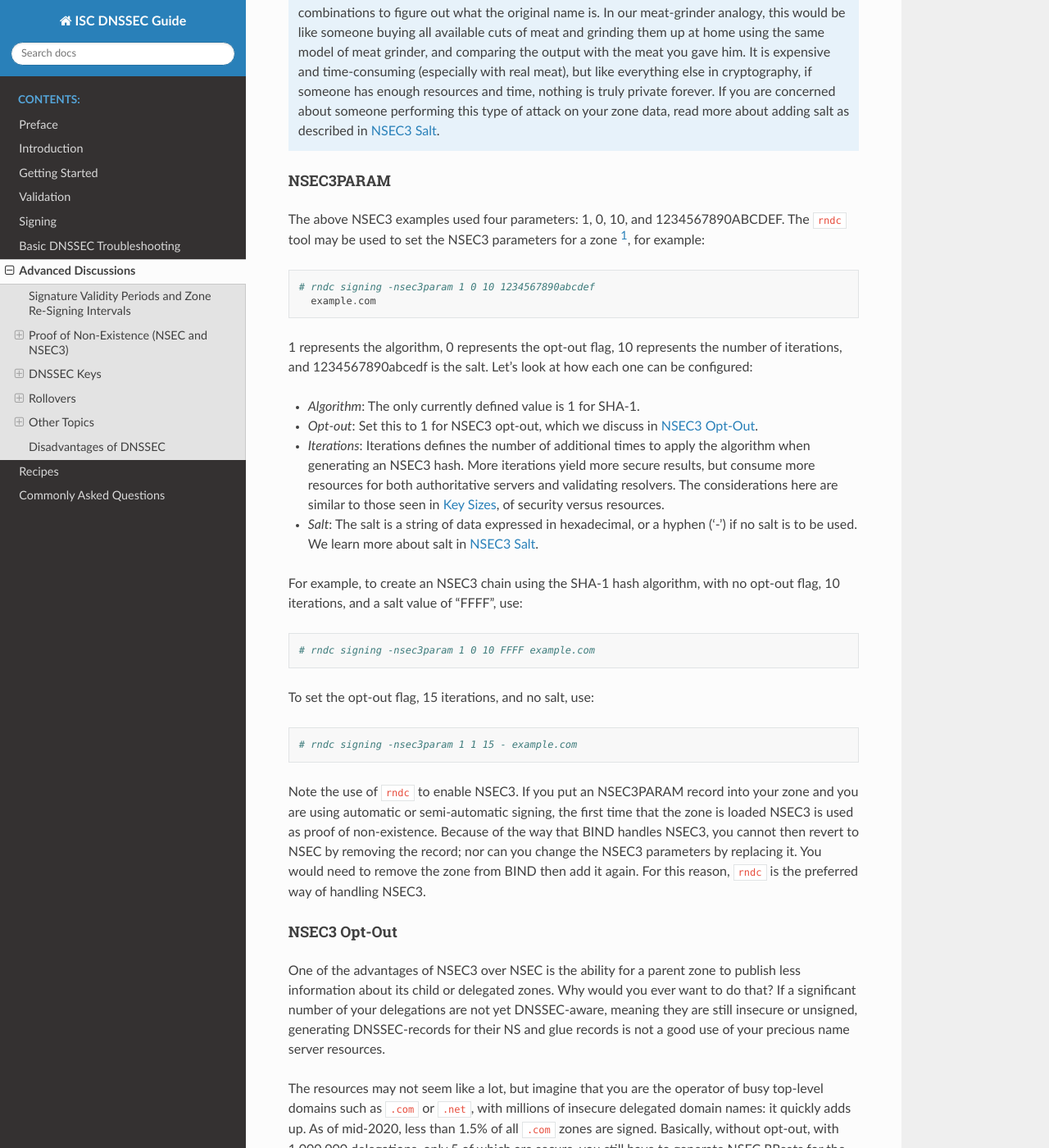
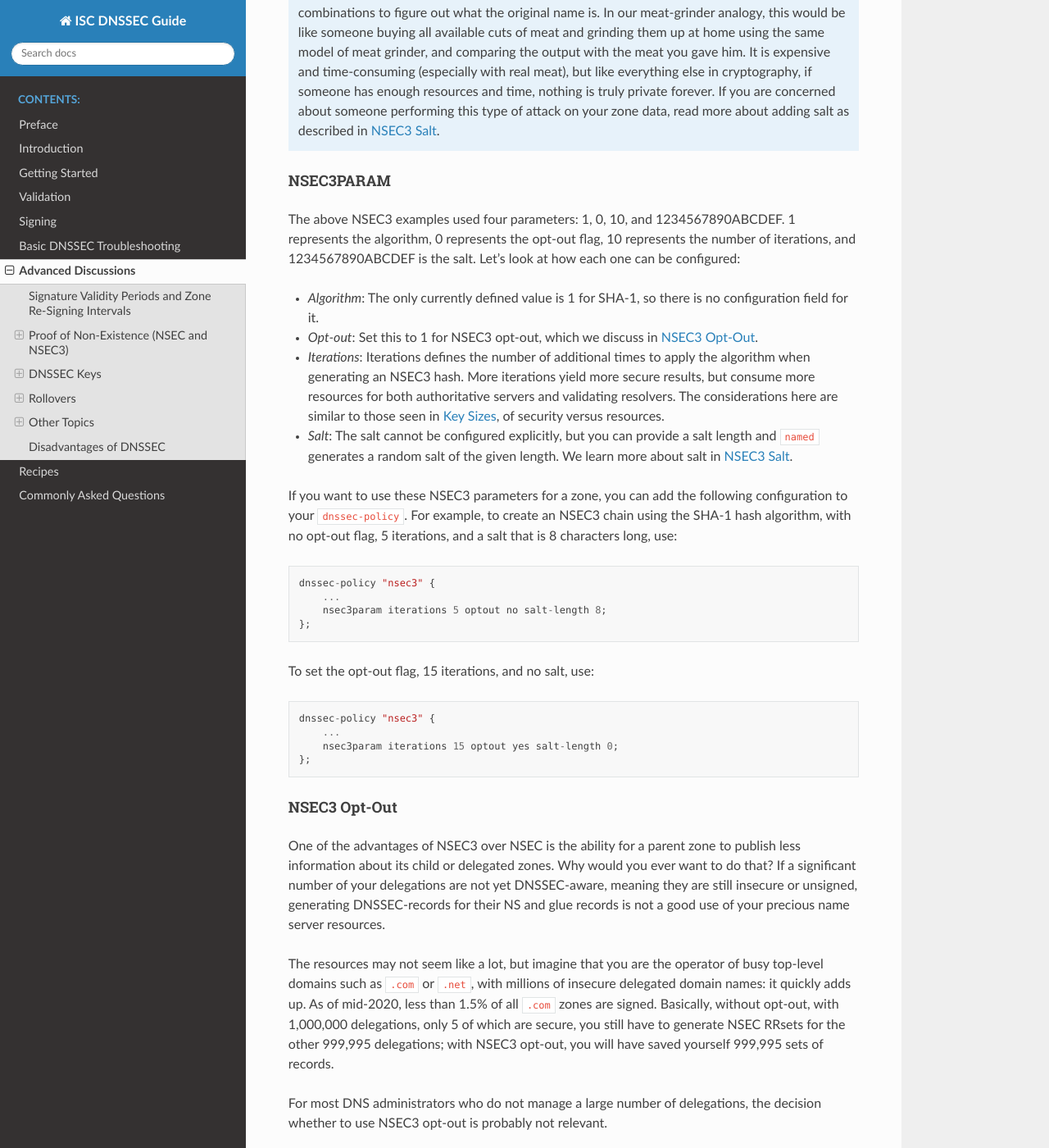
Before and after one commit to isc-projects/isc-dnssec-guide, a Sphinx documentation site: the page built from doc/advanced-discussions.rst, in a window 1280 px wide and 1400 px high, scrolled down 4064 px. Shown: the whole window at 82% size. Built offline with Sphinx 7.4.7 and the Read the Docs theme 2.0.0, drawn with Linux system fonts in a browser that asks for light colours; some of the changed text lies outside the part shown.

Commit message:
Add more of Matthijs's edits
dnssec-policy supports NSEC3

With the addition of NSEC3 configuration in 'dnssec-policy', some
recommendations and recipes in the guide need to change:

- Change "rndc signing -nsec3param" commands into "nsec3param"
  configuration changes.

- Replace comment that NSEC3 is not yet supported with supported since
  version 9.16.9.

- Change the NSEC to NSEC3 and vice versa recipes.

- Change the NSEC3 salt recipe, note the oddity that you need to
  change the salt length.

- Change the NSEC3 opt-out recipe, note the oddity that BIND cannot
  detect whether changes are needed if you only change the optout
  configuration value.

```diff
--- a/doc/advanced-discussions.rst
+++ b/doc/advanced-discussions.rst
@@ -244,19 +244,12 @@ NSEC3PARAM
 ^^^^^^^^^^
 
 The above NSEC3 examples used four parameters: 1, 0, 10, and
-1234567890ABCDEF. The ``rndc`` tool may be used to set the NSEC3
-parameters for a zone [1]_, for example:
+1234567890ABCDEF. 1 represents the algorithm, 0 represents the opt-out
+flag, 10 represents the number of iterations, and 1234567890ABCDEF is the
+salt. Let's look at how each one can be configured:
 
-::
-
-   # rndc signing -nsec3param 1 0 10 1234567890abcdef
-     example.com
-
-1 represents the algorithm, 0 represents the opt-out flag, 10 represents
-the number of iterations, and 1234567890abcedf is the salt. Let's look
-at how each one can be configured:
-
--  *Algorithm*: The only currently defined value is 1 for SHA-1.
+-  *Algorithm*: The only currently defined value is 1 for SHA-1, so there
+   is no configuration field for it.
 
 -  *Opt-out*: Set this to 1 for NSEC3 opt-out, which we
    discuss in :ref:`advanced_discussions_nsec3_optout`.
@@ -268,31 +261,30 @@ at how each one can be configured:
    here are similar to those seen in :ref:`key_sizes`, of
    security versus resources.
 
--  *Salt*: The salt is a string of data expressed in hexadecimal, or a
-   hyphen ('-') if no salt is to be used. We learn more about salt
-   in :ref:`advanced_discussions_nsec3_salt`.
+-  *Salt*: The salt cannot be configured explicitly, but you can provide
+   a salt length and ``named`` generates a random salt of the given length.
+   We learn more about salt in :ref:`advanced_discussions_nsec3_salt`.
 
-For example, to create an NSEC3 chain using the SHA-1 hash algorithm, with no
-opt-out flag, 10 iterations, and a salt value of "FFFF", use:
+If you want to use these NSEC3 parameters for a zone, you can add the
+following configuration to your ``dnssec-policy``. For example, to create an
+NSEC3 chain using the SHA-1 hash algorithm, with no opt-out flag,
+5 iterations, and a salt that is 8 characters long, use:
 
 ::
 
-   # rndc signing -nsec3param 1 0 10 FFFF example.com
+   dnssec-policy "nsec3" {
+       ...
+       nsec3param iterations 5 optout no salt-length 8;
+   };
 
 To set the opt-out flag, 15 iterations, and no salt, use:
 
 ::
 
-   # rndc signing -nsec3param 1 1 15 - example.com
-
-Note the use of ``rndc`` to enable NSEC3. If you put an NSEC3PARAM
-record into your zone and you are using automatic or semi-automatic
-signing, the first time that the zone is loaded NSEC3 is used as
-proof of non-existence. Because of the way that BIND handles NSEC3, you
-cannot then revert to NSEC by removing the record; nor can you change the
-NSEC3 parameters by replacing it. You would need to remove the zone from
-BIND then add it again. For this reason, ``rndc`` is the preferred way
-of handling NSEC3.
+   dnssec-policy "nsec3" {
+       ...
+       nsec3param iterations 15 optout yes salt-length 0;
+   };
 
 .. _advanced_discussions_nsec3_optout:
 
@@ -369,19 +361,8 @@ administrators, as it relieves the authoritative servers of the
 additional cryptographic operations that NSEC3 requires, and NSEC is
 comparatively easier to troubleshoot than NSEC3.
 
-As of mid-2020, the non-existence proof used by ``dnssec-policy`` (the
-preferred way to sign the zone) in BIND 9 is NSEC; it is not yet possible to
-specify NSEC3.
-
-.. [1]
-   It is possible to add an NSEC3PARAM RR to your zone file. The first
-   time a zone is signed, it uses NSEC3 if the zone
-   contains an NSEC3PARAM record. However, as a result of the way BIND
-   processes NSEC3PARAM, removing it or changing is is not
-   straightforward: if you merely remove it or change it in the zone
-   file and reload the zone, BIND updates all other records but does
-   not alter the NSEC3PARAM or the mode of signing. To change NSEC3PARAM
-   parameters or to remove it entirely requires the use of ``rndc``.
+NSEC3 in conjunction with ``dnssec-policy`` is supported in BIND
+as of version 9.16.9.
 
 .. _advanced_discussions_key_generation:
 
```
